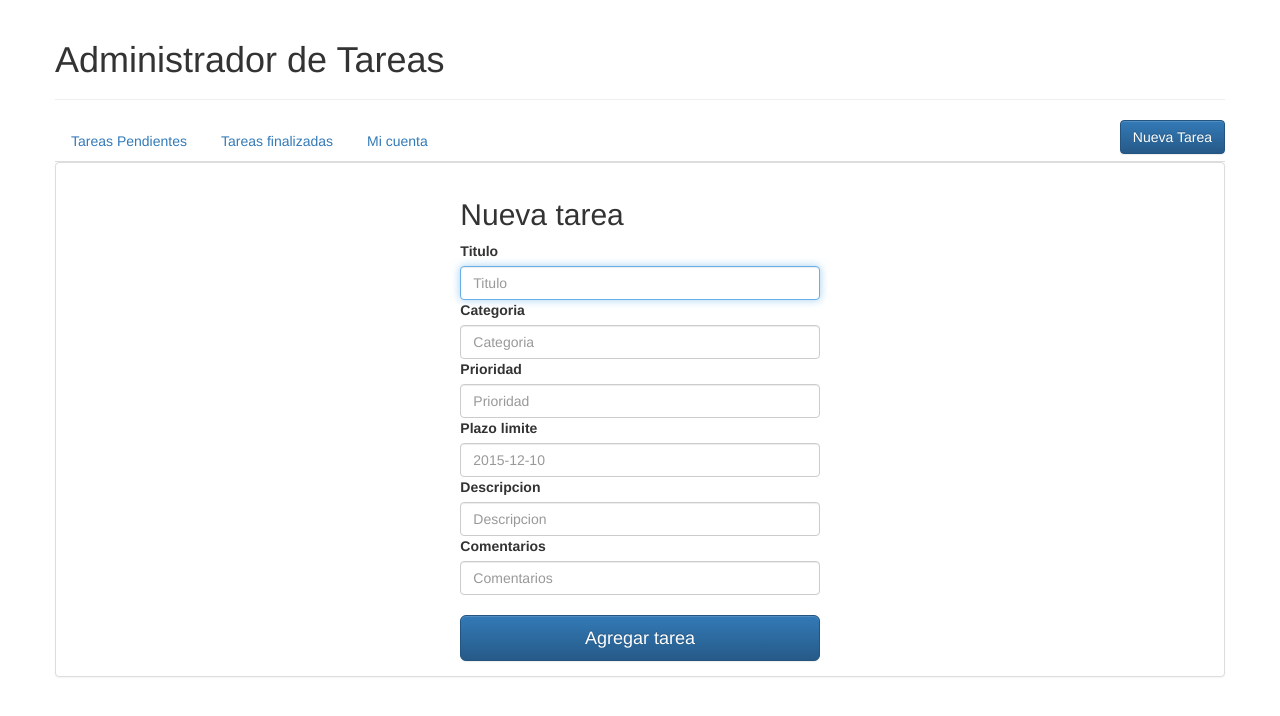
After one commit to agxmohamed/flask, a Python web app: template Flask/webclient/app/templates/newtask.html in a window 1280 px wide. The commit adds this page. Shown: the top 716 px of the page. Run offline with Jinja, Linux system fonts and the light colour scheme; the template is opened without the code that fills it, so the values that code supplies are empty; some libraries are stand-ins or nearby versions.

Commit message:
Actualizando vistas y templates

```diff
--- /dev/null
+++ b/Flask/webclient/app/templates/newtask.html
@@ -0,0 +1,28 @@
+{% extends "manager.html" %}
+
+
+{% block table %}
+
+	<div class="row">
+		<div class="col-xs-6 col-sm-6 col-md-4 col-lg-4 col-md-offset-4 col-lg-4">
+			<form class="form-signin" action="/login" method="POST">
+				<h2 class="form-signin-heading">Nueva tarea</h2>
+				<label>Titulo</label>
+				<input type="text" id="inputTitle" class="form-control" name="title" placeholder="Titulo" required autofocus>
+				<label>Categoria</label>
+				<input type="text" id="inputCategory" class="form-control" name="category" placeholder="Categoria">
+				<label>Prioridad</label>
+				<input type="text" id="inputPriority" class="form-control" name="priority" placeholder="Prioridad">
+				<label>Plazo limite</label>
+				<input type="text" id="inputLimit" class="form-control" name="limit" placeholder="2015-12-10">
+				<label>Descripcion</label>
+				<input type="text" id="inputDescription" class="form-control" name="description" placeholder="Descripcion">
+				<label>Comentarios</label>
+				<input type="text" id="inputComment" class="form-control" name="comment" placeholder="Comentarios">
+				<br>
+				<button class="btn btn-lg btn-primary btn-block" type="submit">Agregar tarea</button>
+			</form>
+		</div>
+	</div>
+
+{% endblock %}
--- a/Flask/webclient/app/templates/pendingtask.html
+++ b/Flask/webclient/app/templates/pendingtask.html
@@ -1,7 +1,7 @@
 {% extends "manager.html" %}
 
 {% block table %}
-	<table class="table">
+	<table class="table table-hover">
 		<th>Id</th>
 		<th>Usuario</th>
 		<th>Titulo</th>
@@ -27,7 +27,6 @@
 				<td> {{ item.description }} </td>
 				<td> {{ item.comment }} </td>
 				<td><button type="button" class="btn btn-warning">Modificar</button></td>
-				<td><button type="button" class="btn btn-danger">Eliminar</button></td>
 			</tr>
 		{% endfor %}
 	</table>
--- a/Flask/webclient/app/views.py
+++ b/Flask/webclient/app/views.py
@@ -41,5 +41,7 @@ def manager():
 		return render_template('completetask.html', active2=active2)
 	elif id == 3:
 		return render_template('profile.html', active3=active3)
+	elif id == 4:
+		return render_template('newtask.html')
 	else:
 		return render_template('pendingtask.html', active1=active1)
```
Also changed, not shown: 1 other file.
